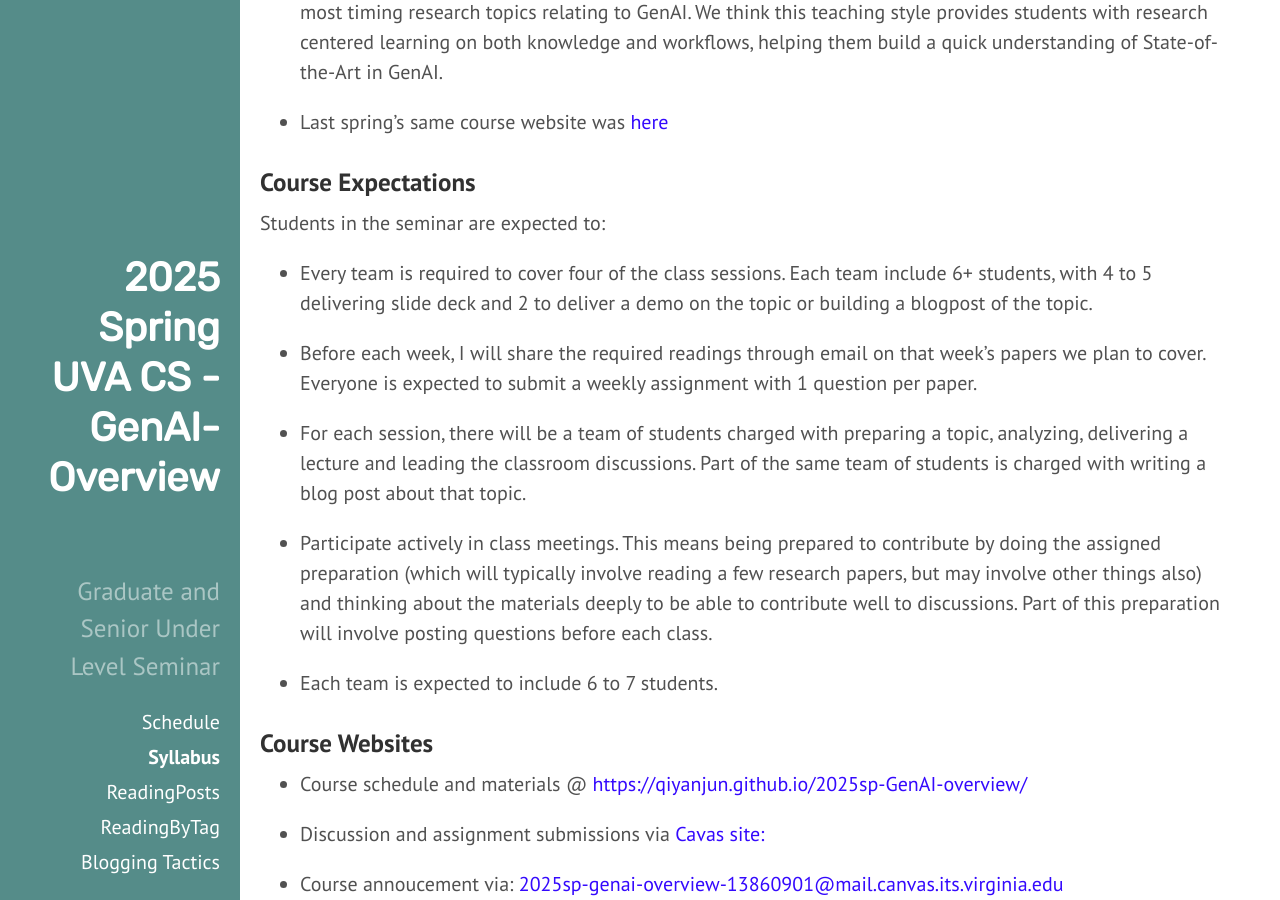
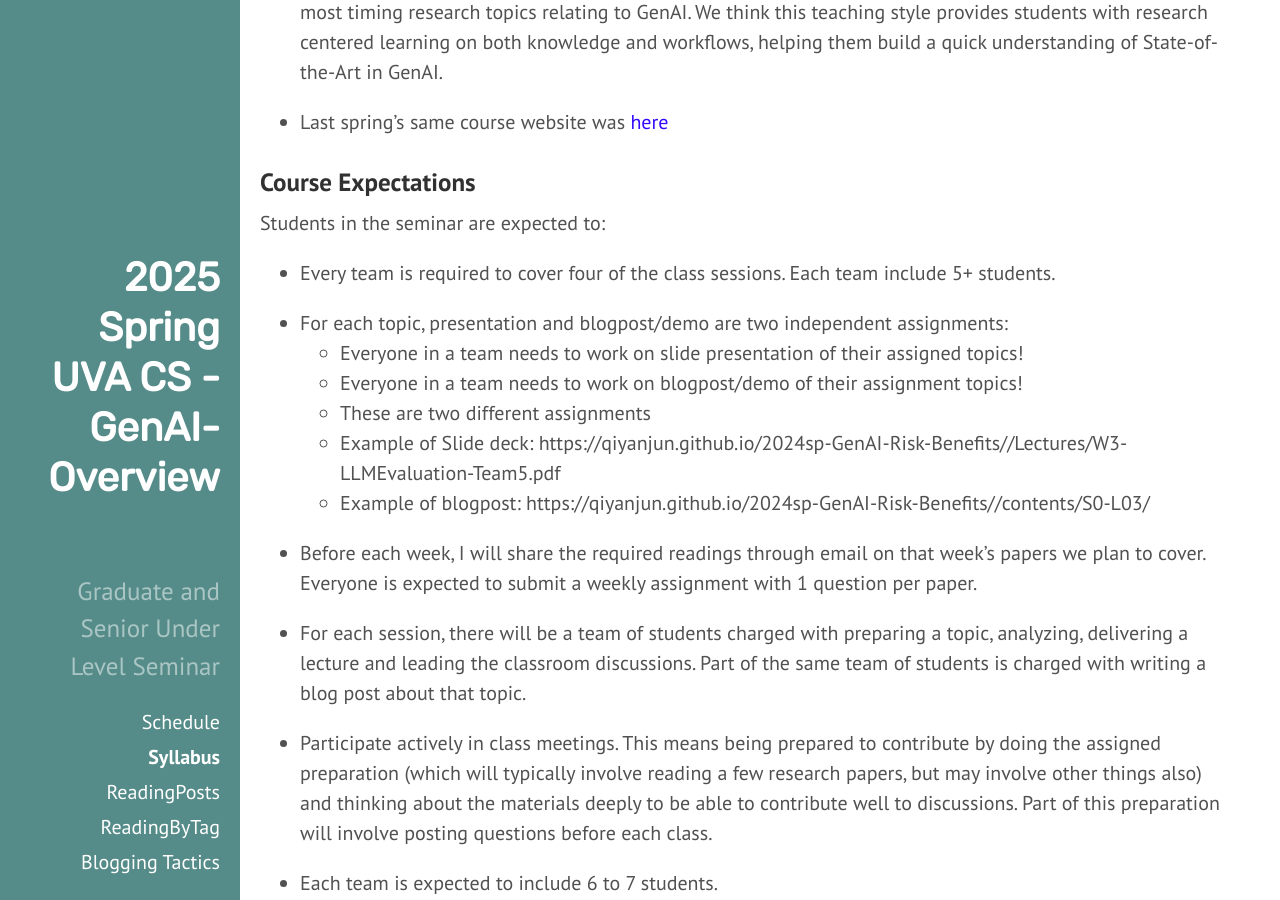
Before and after one commit to qiyanjun/2025sp-GenAI-overview, a Jekyll site: the page built from About.md, in a window 1280 px wide and 900 px high, scrolled down 697 px. Built offline with Jekyll 4.4.1, drawn with Linux system fonts in a browser that asks for light colours.

Commit message:
update a few topics with papers

```diff
--- a/About.md
+++ b/About.md
@@ -33,7 +33,15 @@ desc: "Information for 2025 Spring UVa CS -GenAI-Overview"
 
 Students in the seminar are expected to:
 
-+ Every team is required to cover four of the class sessions.  Each team include 6+ students, with 4 to 5 delivering slide deck and 2 to deliver a demo on the topic or building a blogpost of the topic.
++ Every team is required to cover four of the class sessions.  Each team include 5+ students.
+
++ For each topic, presentation and blogpost/demo are two independent assignments:
+  - Everyone in a team needs to work on slide presentation of their assigned topics!
+  - Everyone in a team needs to work on blogpost/demo of their assignment topics!
+  - These are two different assignments
+  - Example of Slide deck: https://qiyanjun.github.io/2024sp-GenAI-Risk-Benefits//Lectures/W3-LLMEvaluation-Team5.pdf
+  - Example of blogpost: https://qiyanjun.github.io/2024sp-GenAI-Risk-Benefits//contents/S0-L03/
+
 
 + Before each week, I will share the required readings through email on that week’s papers we plan to cover. Everyone is expected to submit a weekly assignment with 1 question per paper.
 
```
Also changed, not shown: _contents/S0-L05.md (+0 -2 lines), _contents/S0-L10.md (+1 -1 lines), _contents/S0-L17.md (+1 -1 lines), _contents/S0-L22.md (+1 -1 lines), _contents/S0-L26.md (+2 -0 lines).
